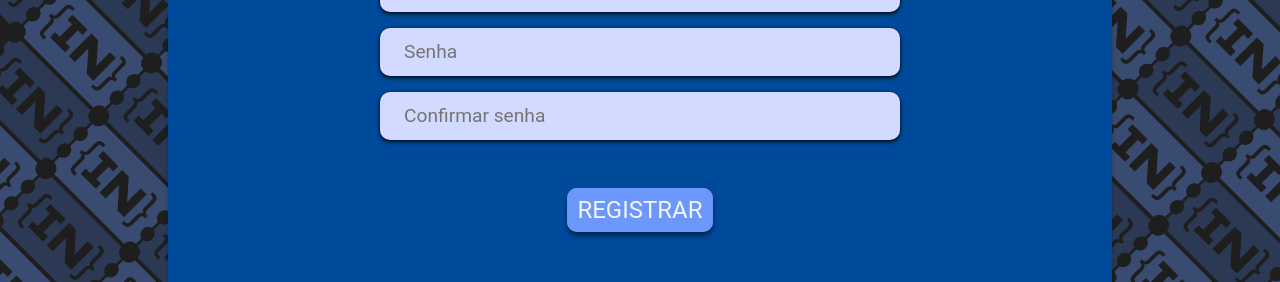
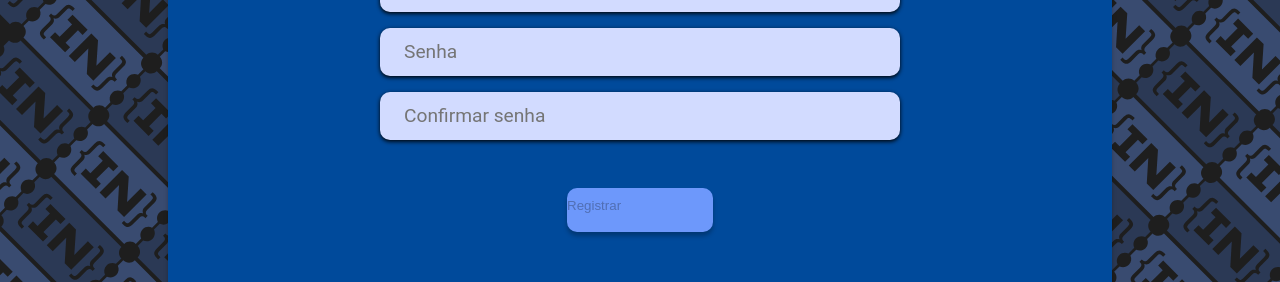
Before and after one commit to JoaoGabriel-hub/Cinema_IN, a React (Vite) app in the folder frontend/: page /registrar in a window 1280 px wide. Shown: the part 1113-1395 px from the top of the page. Built offline with nearby package versions, Linux system fonts and the light colour scheme.

Commit message:
feat: adicionando o fetch e alterando o botão

```diff
--- a/frontend/src/pages/Registrar.jsx
+++ b/frontend/src/pages/Registrar.jsx
@@ -31,12 +31,42 @@ export function Registrar() {
         });
     };
 
-    const handleSubmit = () => {
+    const handleSubmit = async () => {
+        console.log("handleSubmit chamado");
+
         if (formValues.senha !== formValues.confirmarSenha) {
             alert('Senhas diferentes, por favor, digite a mesma senha.');
-        } else {
-            // Lógica para registrar o usuário ou prosseguir com o envio do formulário
-            console.log("Formulário enviado com sucesso!");
+            return;
+        }
+
+        try {
+            const response = await fetch('http://localhost:3000/users/register', {
+                method: 'POST',
+                headers: {
+                    'Content-Type': 'application/json',
+                },
+                body: JSON.stringify({
+                    name: formValues.nome,
+                    lastName: formValues.sobrenome,
+                    cpf: formValues.cpf,
+                    birthday: formValues.dataNascimento,
+                    username: formValues.nomeUsuario,
+                    email: formValues.email,
+                    password: formValues.senha,
+                }),
+            });
+
+            const data = await response.json();
+            if (response.ok) {
+                console.log('Usuário registrado com sucesso:', data);
+                alert('Usuário registrado com sucesso!');
+            } else {
+                console.log('Erro ao registrar usuário:', data.message);
+                alert(`Erro: ${data.message}`);
+            }
+        } catch (error) {
+            console.error('Erro na requisição:', error);
+            alert('Erro na requisição. Tente novamente mais tarde.');
         }
     };
 
@@ -132,7 +162,8 @@ export function Registrar() {
                     />
 
                     <div className={style.botaoregistrar}>
-                        <BotRegistrar onClick={handleSubmit} disabled={!isFormValid} />
+                    <button onClick={handleSubmit} disabled={!isFormValid}>Registrar</button>
+
                     </div>
                 </div>
             </div>
```
